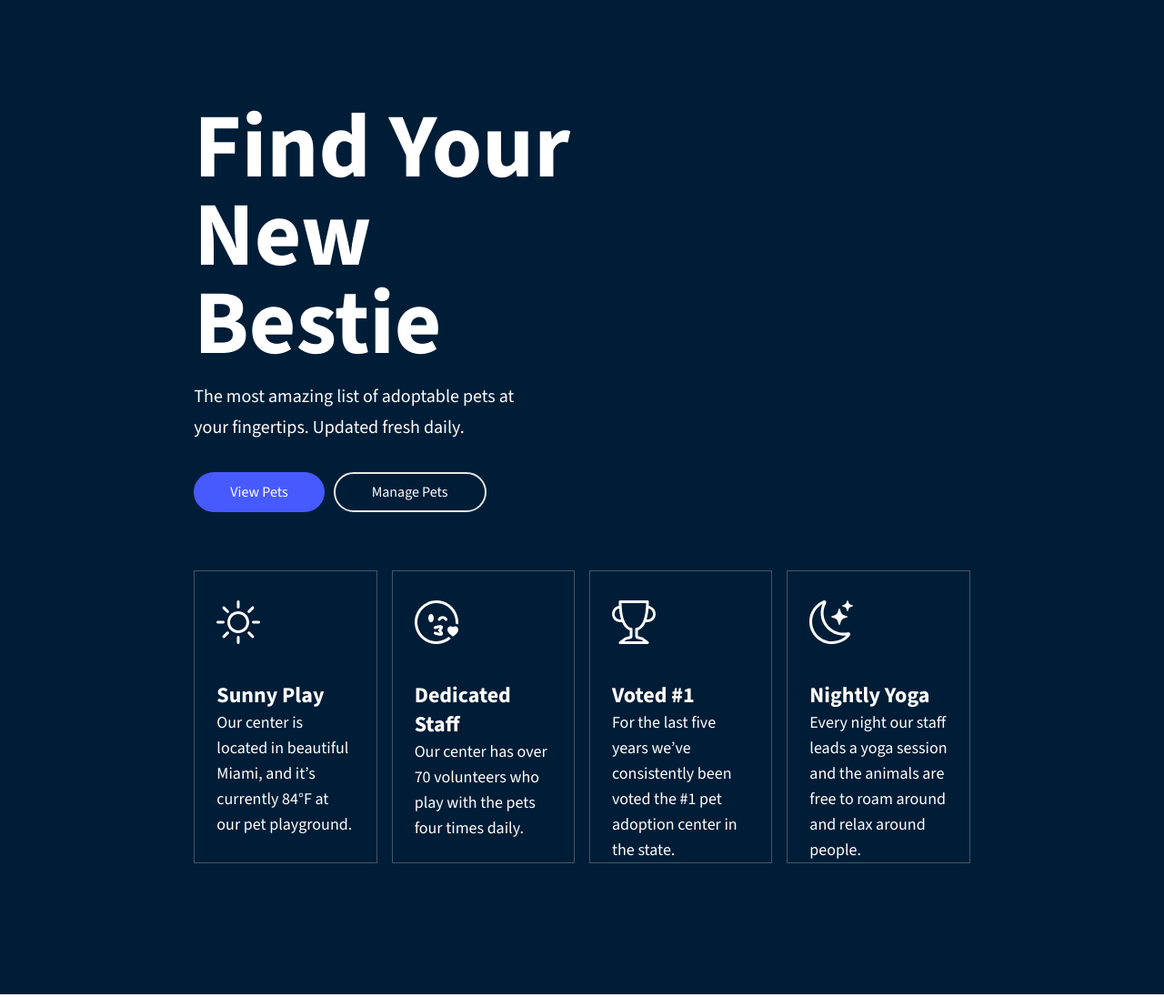
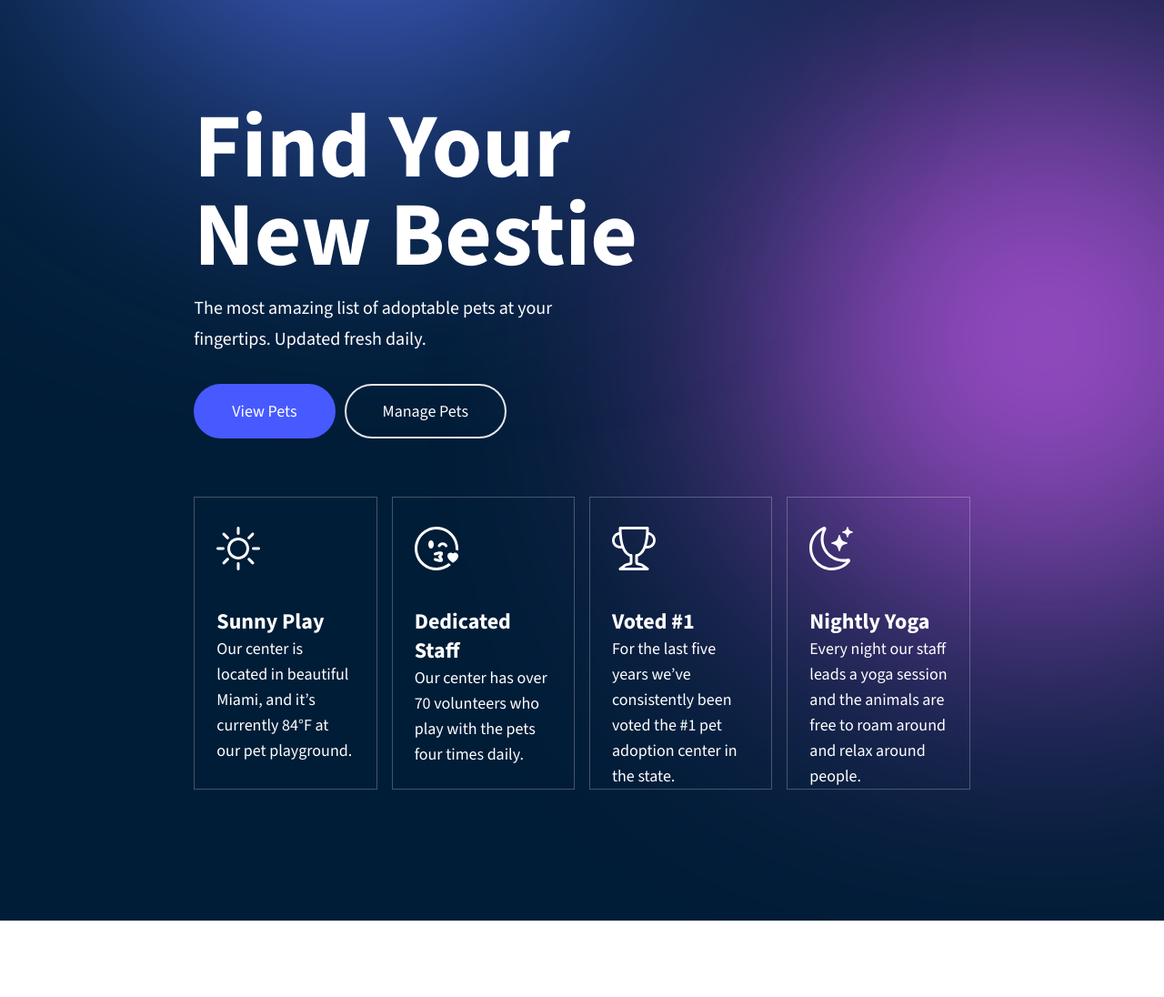
Before and after one commit to JasonRavager/pet-adoption, a website: page src/index.html in a window 1280 px wide. Shown: the whole page at 91% size. Drawn offline with nearby package versions, Linux system fonts and the light colour scheme.

Commit message:
Add color splashes on hero banner.

```diff
--- a/src/index.html
+++ b/src/index.html
@@ -8,20 +8,26 @@
   <link rel="stylesheet" href="./css/styles.css">
 </head>
 <body class="font-source">
-  <main class="text-white bg-primary">
-    <div class="flex flex-row w-8/12 mx-auto pt-28">
-      <div class="w-1/2">
-        <h1 class="font-bold text-[100px]/[97px] mb-4">Find Your New Bestie</h1>
-        <p class="text-xl/[34px] w-5/6">The most amazing list of adoptable pets at your fingertips. Updated fresh daily.</p>
+  <main class="overflow-hidden text-white bg-primary">
+    <div class="relative w-8/12 mx-auto">
+      <!-- HEADER -->
+      <div class="relative z-10 flex flex-row pt-28">
+        <div class="max-w-[525px]">
+          <h1 class="font-bold text-[6.25rem]/[97%] mb-4">Find Your New Bestie</h1>
+          <p class="text-xl/[34px] max-w-[435px]">The most amazing list of adoptable pets at your fingertips. Updated fresh daily.</p>
           <div class="mt-8 mb-16 gap-2.5 flex">
-          <button class="px-10 py-2 rounded-full bg-secondary">View Pets</button>
-          <button class="px-10 py-2 border-2 rounded-full">Manage Pets</button>
+            <button class="px-10 py-3.5 text-lg rounded-full bg-secondary border-secondary border-2">
+              <a href="#">View Pets</a>
+            </button>
+            <button class="px-10 py-3.5 text-lg border-2 rounded-full">
+              <a href="#">Manage Pets</a>
+            </button>
           </div>
         </div>
       </div>
 
       <!-- CARDS -->
-    <div class="flex flex-row w-8/12 gap-4 mx-auto">
+      <div class="relative z-10 flex flex-row gap-4 mx-auto">
         <!-- Card 1 -->
         <div class="w-1/4 border border-white border-opacity-25 mb-36">
           <div class="px-6 pt-8 h-80">
@@ -36,7 +42,7 @@
               </defs>
             </svg>
             <h2 class="mt-10 text-2xl font-bold">Sunny Play</h2>
-          <p class="text-lg/7">Our center is located in beautiful Miami, and it’s currently 84°F at our pet playground.</p>
+            <p class="text-lg/7">Our center is located in beautiful Miami, and it&rsquo;s currently 84&deg;F at our pet playground.</p>
           </div>
         </div>
         <!-- Card 2 -->
@@ -92,6 +98,11 @@
           </div>
         </div>
       </div>
+
+      <!-- COLOR SPLASHES -->
+      <div class="w-[617px] h-[617px] bg-splash-1 bg-opacity-85 rounded-full blur-[150px] absolute top-16 -right-[392px]"></div>
+      <div class="w-[617px] h-[617px] bg-splash-2 bg-opacity-85 rounded-full blur-[150px] absolute -top-[499px] -left-[121px]"></div>
+    </div>
   </main>
 
   <section class="h-screen"></section>
--- a/tailwind.config.js
+++ b/tailwind.config.js
@@ -9,6 +9,11 @@ module.exports = {
       colors: {
         'primary': '#001D37',
         'secondary': '#475AFF',
+        'splash-1': '#D660FF',
+        'splash-2': '#6079FF',
+      },
+      backgroundImage: {
+        'radial-gradient': 'radial-gradient(circle, rgba(214,96,255,1) 0%, rgba(0,29,55,0.5) 60%, rgba(255,255,255,0) 100%)',
       },
     },
   },
```
Also changed, not shown: src/css/styles.css. Lines whose indentation alone changed are shown as unchanged.
